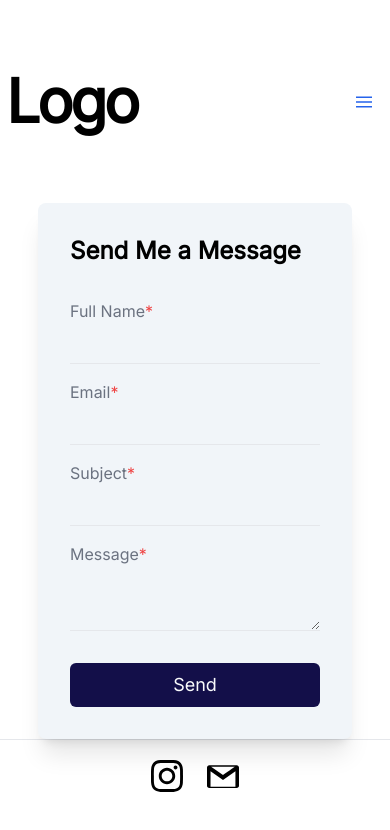
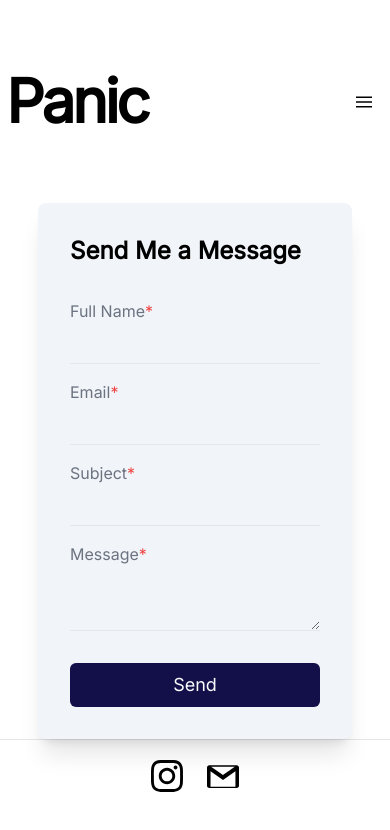
Before and after one commit to bkmorgan3/AngieBauPhotography, a Next.js app: page /contact in a window 390 px wide. Shown: the top 830 px of the page. Built offline with nearby package versions, Linux system fonts and the light colour scheme.

Commit message:
toggle navs

```diff
--- /dev/null
+++ b/app/components/DesktopNav.tsx
@@ -0,0 +1,30 @@
+import Link from  "next/link";
+
+
+export default function DesktopNav() {
+    return (
+         <div className="hidden md:flex md:text-left text-lg mt-5 md:pl-8">
+       <Link href={`/`} className="mx-1.5 hover:underline">
+              Highlights
+        </Link>
+       <Link href={`/commercial/`} className="mx-1.5 hover:underline">
+              Commercial
+        </Link>
+       <Link href={`/people/`} className="mx-1.5 hover:underline">
+              People
+        </Link>
+       <Link href={`/motion/`} className="mx-1.5 hover:underline">
+              Motion
+        </Link>
+       <Link href={`/installations/`} className="mx-1.5 hover:underline">
+              Installations
+        </Link>
+       <Link href={`/about/`} className="mx-1.5 hover:underline">
+              About
+        </Link>
+       <Link href={`/contact/`} className="mx-1.5 hover:underline">
+              Contact
+        </Link>
+      </div>
+    )
+}
--- /dev/null
+++ b/app/components/MobileNav.tsx
@@ -0,0 +1,13 @@
+'use client';
+import Link from  "next/link";
+
+
+
+export default function MobileNav({setIsOpen, isOpen}) {
+
+    return (
+        <div>
+            <button onClick={() => setIsOpen(!isOpen)}>X</button>
+        </div>
+    )
+}
--- /dev/null
+++ b/app/components/Navbar.tsx
@@ -0,0 +1,28 @@
+'use client'
+import Link from  "next/link";
+import { useState } from "react";
+import DesktopNav from "./DesktopNav";
+import MobileNav from "./MobileNav";
+
+export function Nav() {
+  const [isOpen, setIsOpen] = useState(false)
+
+  return (
+    <section className="md:flex-row flex justify-between mt-16 mb-16 md:mb-12 mx-1.5" >
+      <h1 className="text-6xl md:text-8xl font-bold tracking-tighter leading-tight md:pr-8">
+        Panic
+      </h1>
+      {isOpen ? <MobileNav isOpen={isOpen} setIsOpen={setIsOpen} /> : <DesktopNav /> }
+
+        <div className={`flex md:hidden ${isOpen && 'hidden'}`}>
+         <button onClick={() => setIsOpen(!isOpen)} className="navbar-burger flex items-center text-black-600 p-3">
+          <svg className="block h-4 w-4 fill-current" viewBox="0 0 20 20" xmlns="http://www.w3.org/2000/svg">
+					<title>Mobile menu</title>
+					<path d="M0 3h20v2H0V3zm0 6h20v2H0V9zm0 6h20v2H0v-2z"></path>
+				</svg>
+			</button>
+        </div>
+
+    </section>
+  );
+}
--- a/app/layout.tsx
+++ b/app/layout.tsx
@@ -1,7 +1,7 @@
 import "./globals.css";
 import { Inter } from "next/font/google";
 import { CMS_NAME } from "@/lib/constants";
-import Link from  "next/link";
+import { Nav } from "./components/Navbar";
 
 export const metadata = {
   title: `Angie Bau Photography`,
@@ -15,47 +15,7 @@ const inter = Inter({
   display: "swap",
 });
 
-function Nav() {
-  return (
-    <section className=" md:flex-row flex  justify-between mt-16 mb-16 md:mb-12 mx-1.5" >
-      <h1 className="text-6xl md:text-8xl font-bold tracking-tighter leading-tight md:pr-8">
-        Logo
-      </h1>
-      <div className="hidden md:flex md:text-left text-lg mt-5 md:pl-8">
-       <Link href={`/`} className="mx-1.5 hover:underline">
-              Highlights
-        </Link>
-       <Link href={`/commercial/`} className="mx-1.5 hover:underline">
-              Commercial
-        </Link>
-       <Link href={`/people/`} className="mx-1.5 hover:underline">
-              People
-        </Link>
-       <Link href={`/motion/`} className="mx-1.5 hover:underline">
-              Motion
-        </Link>
-       <Link href={`/installations/`} className="mx-1.5 hover:underline">
-              Installations
-        </Link>
-       <Link href={`/about/`} className="mx-1.5 hover:underline">
-              About
-        </Link>
-       <Link href={`/contact/`} className="mx-1.5 hover:underline">
-              Contact
-        </Link>
-      </div>
-        <div className="flex md:hidden">
-         <button className="navbar-burger flex items-center text-blue-600 p-3">
-          <svg className="block h-4 w-4 fill-current" viewBox="0 0 20 20" xmlns="http://www.w3.org/2000/svg">
-					<title>Mobile menu</title>
-					<path d="M0 3h20v2H0V3zm0 6h20v2H0V9zm0 6h20v2H0v-2z"></path>
-				</svg>
-			</button>
-        </div>
 
-    </section>
-  );
-}
 
 function Footer() {
   return (
```
